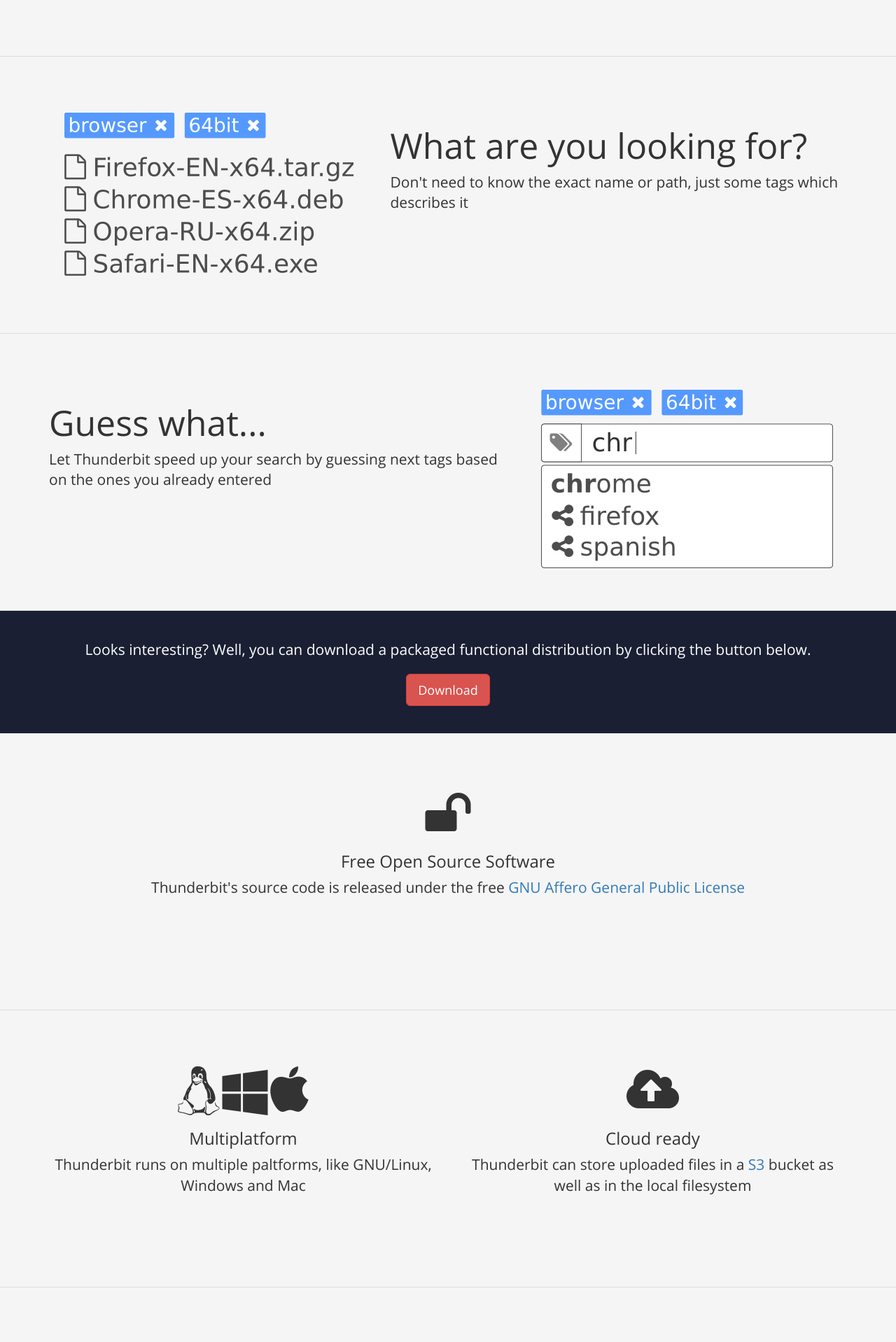
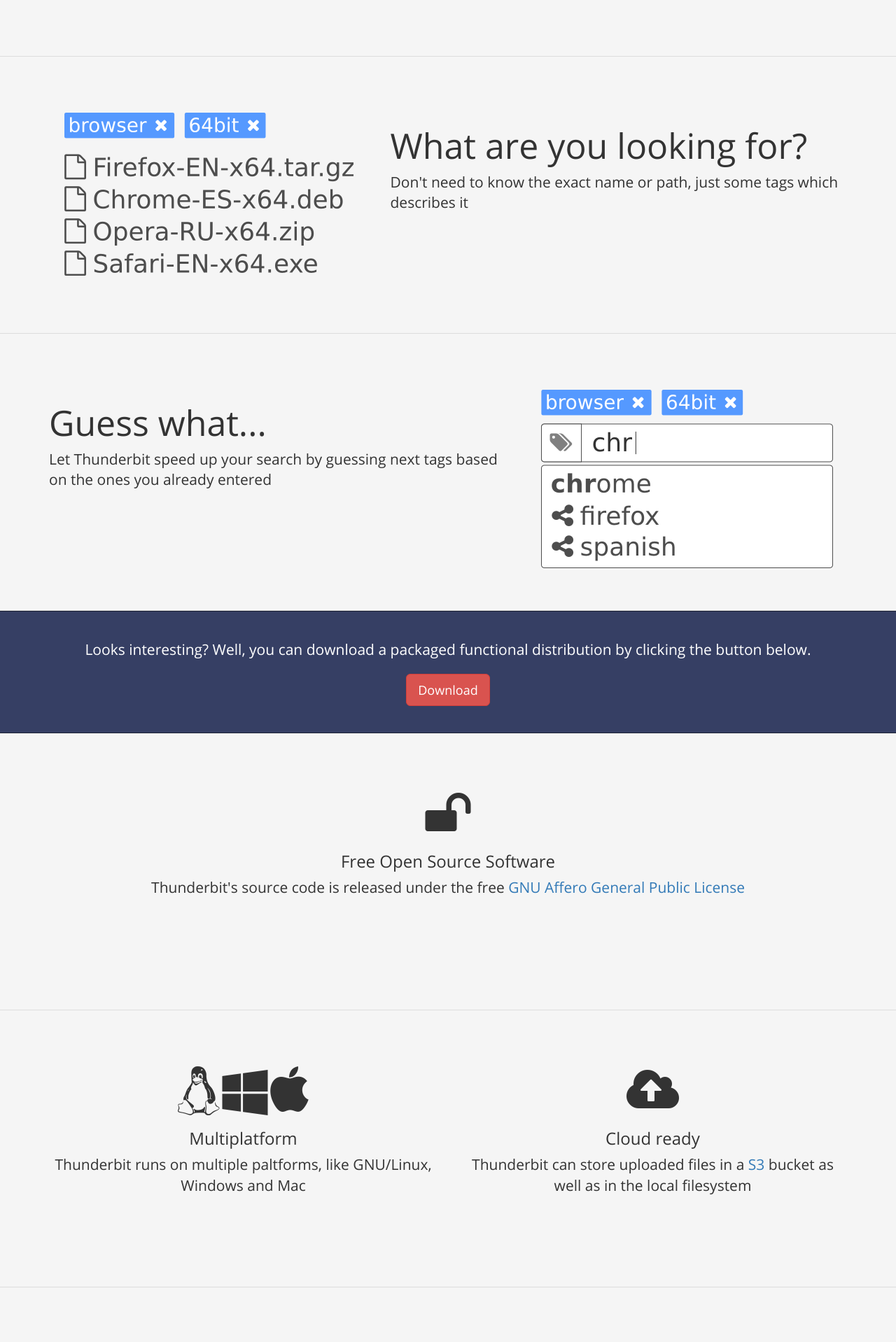
Before and after one commit to thunderbit/thunderbit, a Jekyll site: the page built from index.html, in a window 1280 px wide. Shown: the part 801-2719 px from the top of the page at 70% size. Built offline with Jekyll 4.4.1, drawn with Linux system fonts in a browser that asks for light colours; emoji names are drawn with the system emoji font; comment, search, counter and statistics services are not loaded.

Commit message:
Changed background color

```diff
--- a/css/styles.css
+++ b/css/styles.css
@@ -163,7 +163,7 @@
 }
 
 .release-download-banner {
-    background-color: #1a1f33;
+    background-color: #363f64;
     color: #FFF;
     padding-top: 40px;
     padding-bottom: 20px;
```
